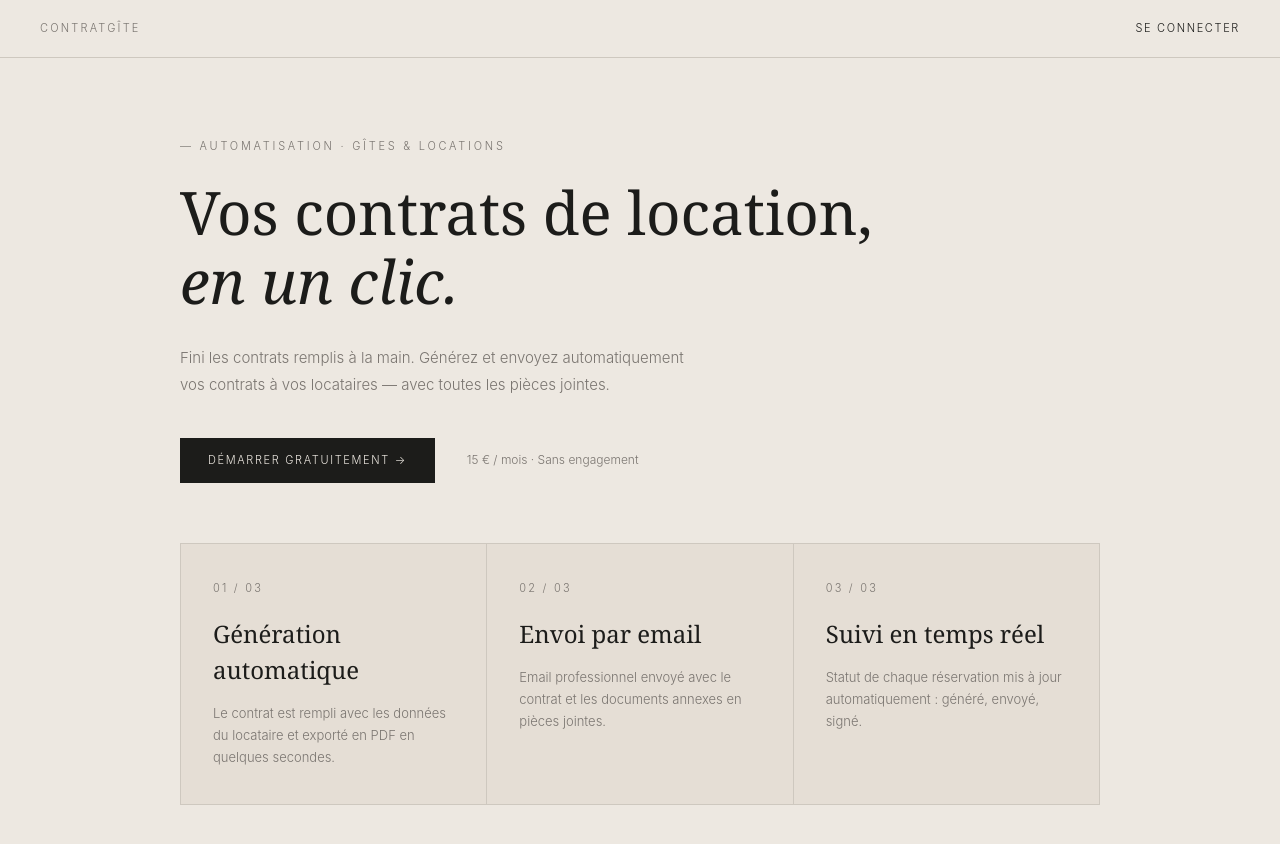
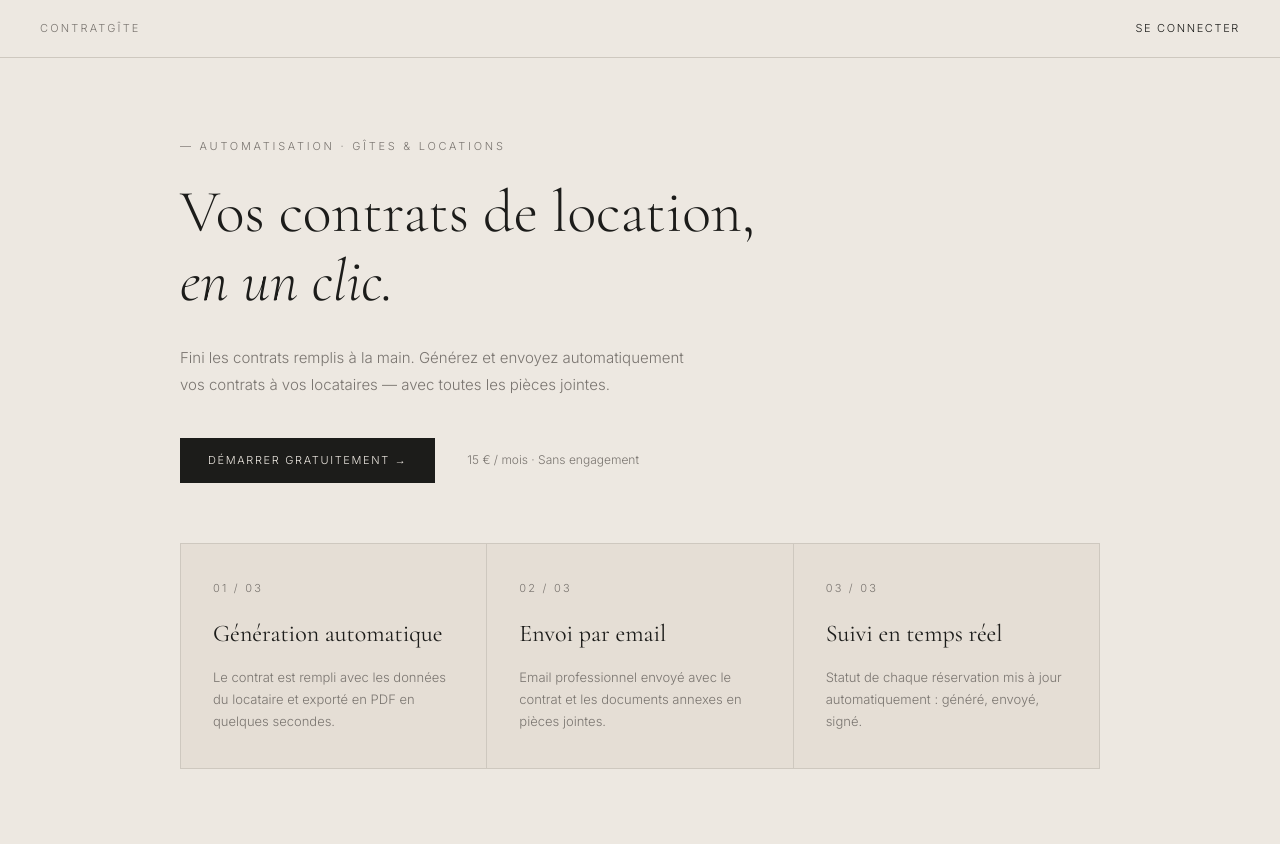
Before and after one commit to lancelotautomotion/auto-contract, a Next.js app: page / in a window 1280 px wide. Shown: the top 844 px of the page. Built offline with nearby package versions, Linux system fonts and the light colour scheme.

Commit message:
fix: déplacer @import Google Fonts en première ligne du CSS

```diff
--- a/src/app/globals.css
+++ b/src/app/globals.css
@@ -1,5 +1,5 @@
+@import url('https://fonts.googleapis.com/css2?family=Cormorant+Garamond:ital,wght@0,300;0,400;0,500;0,600;1,300;1,400&family=Inter:wght@300;400;500&display=swap');
 @import "tailwindcss";
-@import url('https://fonts.googleapis.com/css2?family=Cormorant+Garamond:ital,wght@0,300;0,400;0,500;0,600;1,300;1,400&family=Inter:wght@300;400;500&display=swap');
 
 :root {
   --bg: #EDE8E1;
```
